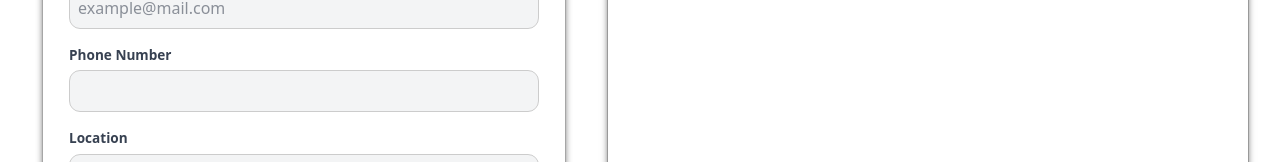
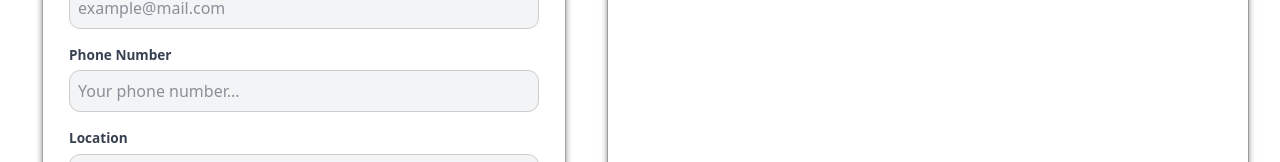
Before and after one commit to blue0206/cv-application, a React app: page / in a window 1280 px wide. Shown: the part 266-428 px from the top of the page. Built offline with nearby package versions, Linux system fonts and the light colour scheme; the HTML template or start-up script is replaced by a standard one.

Commit message:
Set placeholder text for phone number

```diff
--- a/src/components/general/General.tsx
+++ b/src/components/general/General.tsx
@@ -41,6 +41,7 @@ function General(props: SectionProps): ReactElement {
                         name="phone"
                         id="phone"
                         value={props.stateValue.phone}
+                        placeholder="Your phone number..."
                         onChange={(e) => props.stateHandler(e.target.value, "phone")}
                     />
                 </div>
```
